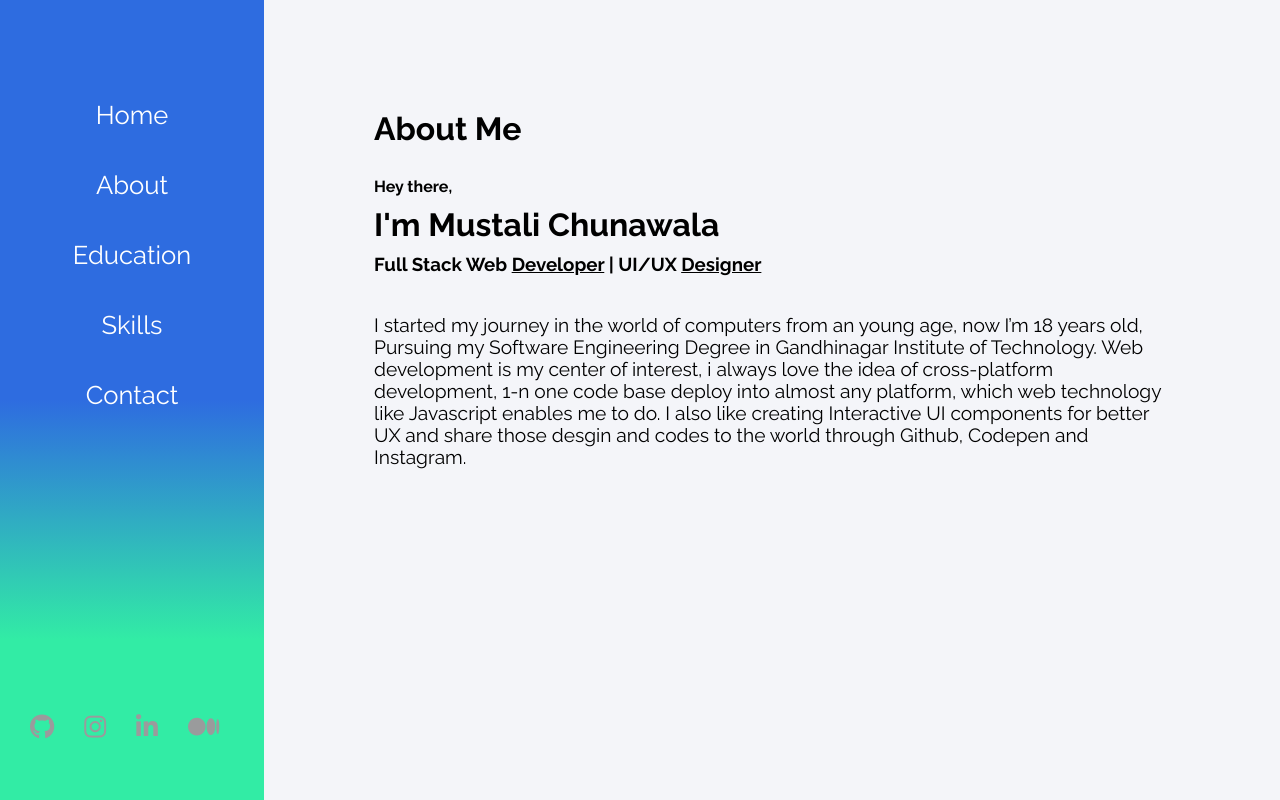
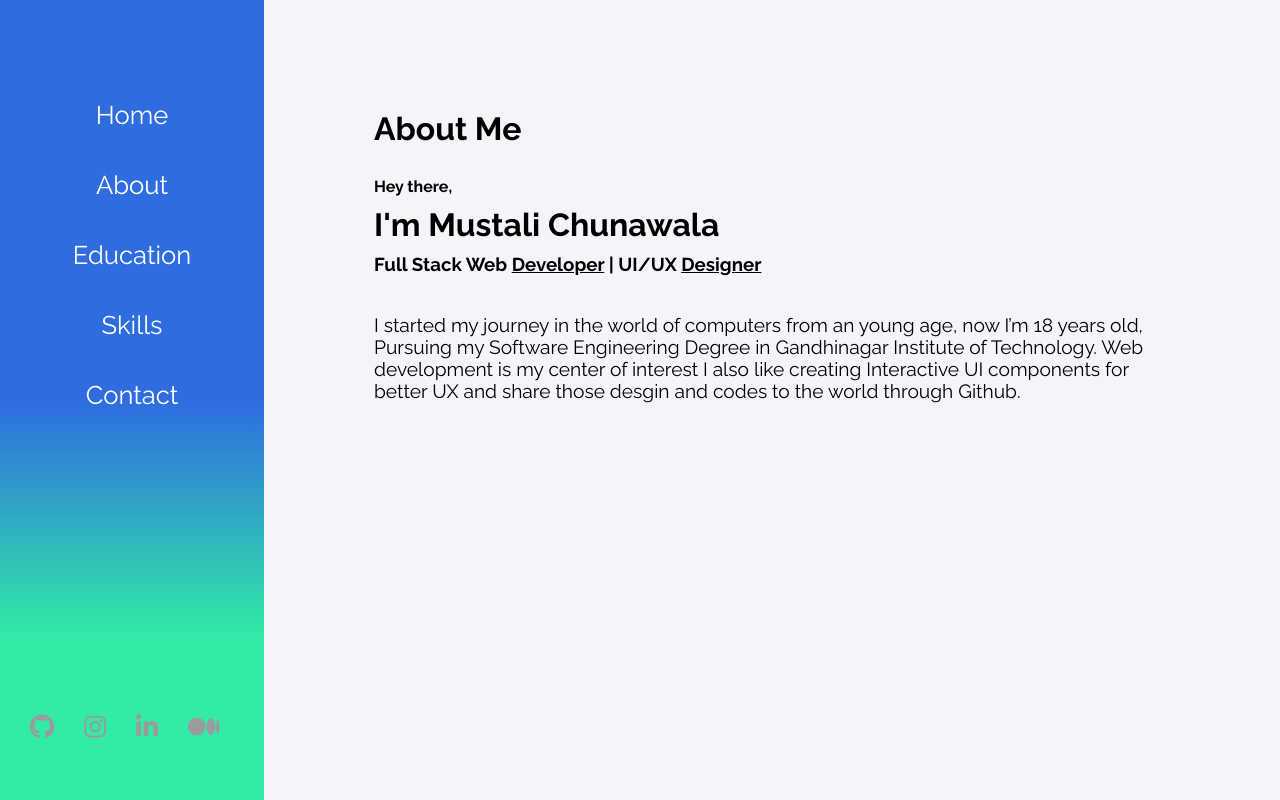
Before and after one commit to mustali17/Portfolio, a React (Create React App) app: page /about in a window 1280 px wide. Built offline with nearby package versions, Linux system fonts and the light colour scheme.

Commit message:
update in about section

```diff
--- a/src/contents/About.js
+++ b/src/contents/About.js
@@ -12,11 +12,9 @@ class About extends Component {
             <br></br>
             <p>I started my journey in the world of computers from an young age,
             now I’m 18 years old, Pursuing my Software Engineering Degree in
-            Gandhinagar Institute of Technology.  Web development is my center of interest, i always
-            love the idea of cross-platform development, 1-n one code base deploy into almost
-            any platform, which web technology like Javascript enables me to do. I also like
+            Gandhinagar Institute of Technology.  Web development is my center of interest I also like
             creating Interactive UI components for better UX  and share those desgin and codes
-            to the world through Github, Codepen and Instagram.
+            to the world through Github.
             </p>
 
             </div>
```
